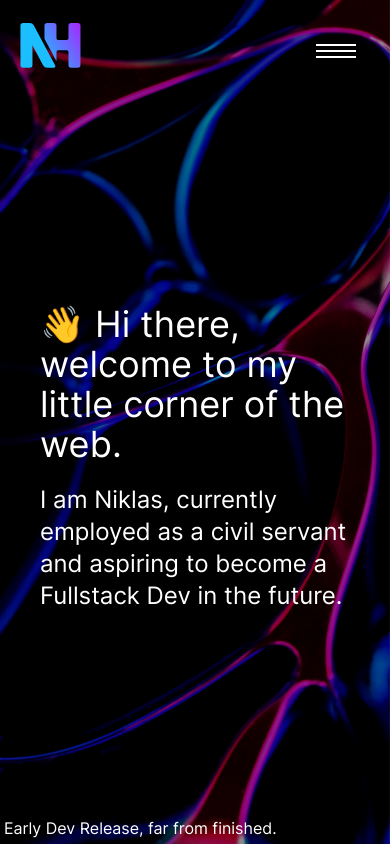
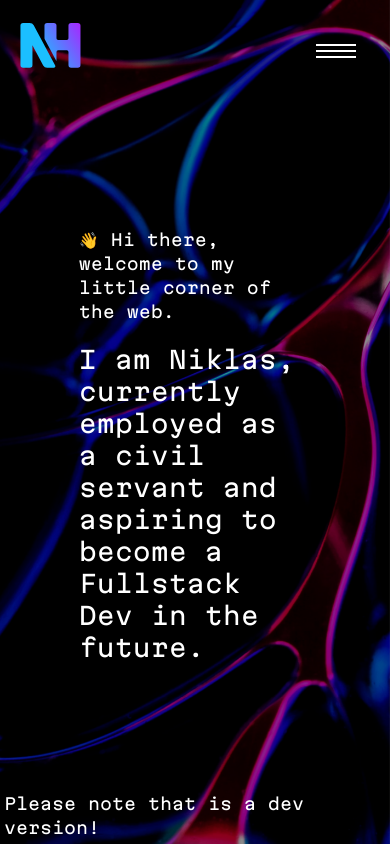
Before and after one commit to NiHaiden/website, a Next.js app: page / in a window 390 px wide. Built offline with nearby package versions, Linux system fonts and the light colour scheme; a web font is replaced by a local one.

Commit message:
sync changes to github

```diff
--- a/components/LandingPageText.jsx
+++ b/components/LandingPageText.jsx
@@ -2,10 +2,10 @@ export default function LandingPageText() {
 
     return (
         <div className={"h-full px-10 flex text-white items-center justify-center flex-grow flex-col"}>
-            <div className={"w-auto text-left text-4xl md:text-6xl block"}>👋 Hi there, welcome to my little corner of
+            <div className={"w-3/4 text-left md:text-6xl block"}>👋 Hi there, welcome to my little corner of
                 the web.
             </div>
-            <div className={"w-auto text-left pt-5 text-2xl md:text-3xl block"}>I am Niklas, currently employed as a
+            <div className={"w-3/4 text-left pt-5 text-2xl md:text-3xl block"}>I am Niklas, currently employed as a
                 civil servant and aspiring to become a Fullstack Dev in the future.
             </div>
         </div>
--- a/pages/aboutme.jsx
+++ b/pages/aboutme.jsx
@@ -8,7 +8,7 @@ export default function AboutMe() {
       <Navbar></Navbar>
       <div className={styleAboutMe.centerContainer}>
         <div className={styleAboutMe.container}>
-          <div className={styleAboutMe.aboutmetext}>
+          <div className={""}>
             Hello, I am Niklas Haiden, currently living near Vienna in the
             beautiful country of Austria. Since my early childhood, I am interest
             in computers and all that has to do with it. In June 2022 I received
@@ -16,14 +16,11 @@ export default function AboutMe() {
             St.Pölten. I am currently doing my mandatory service, also called
             &quot;Zivildienst&quot;. When I am not in front of the computer, I
             enjoy travelling around, visiting new places and taking pictures with
-            my camera or phone. I also enjoy cycling.{" "}
-          </div>
-
-          <div className={styleAboutMe.aboutmeimage}>
-            <Image src={"/me.JPG"} alt="a picture of myself" style={styleAboutMe.imageStyle} width={"400"} height={500} />
+            my camera or phone. I also enjoy cycling.
           </div>
         </div>
       </div>
     </div>
   );
+  // https://paste.niklas.life/ugeyufuvag.sql
 }
--- a/pages/index.jsx
+++ b/pages/index.jsx
@@ -3,7 +3,7 @@ import styles from '../styles/Home.module.css'
 import Navbar from "../components/Navbar";
 import LandingPageText from "../components/LandingPageText";
 import MenuOverlay from "../components/MenuOverlay";
-import {useState} from "react";
+import { useState } from "react";
 
 export default function Home() {
     const [navbarOpen, setNavbarOpen] = useState(false);
@@ -21,7 +21,7 @@ export default function Home() {
             <Navbar navbarOpen={navbarOpen} setNavbarOpen={setNavbarOpen}></Navbar>
             <MenuOverlay navbarOpen={navbarOpen} setNavbarOpen={setNavbarOpen}></MenuOverlay>
             <LandingPageText/>
-            <div className={"object-bottom pb-1 pl-1 text-white"}>Early Dev Release, far from finished.</div>
+            <div className={"object-bottom pb-1 pl-1 text-white"}>Please note that is a dev version!</div>
         </div>
     )
 }
--- a/styles/globals.css
+++ b/styles/globals.css
@@ -12,20 +12,20 @@
     font-display: swap;
 }
 
-html,
-body {
-    padding: 0;
-    margin: 0;
+@font-face {
+    font-family: 'Martian Mono SemiExpanded';
+    src: url('../public/fonts/MartianMono-SemiExpandedRegular.woff2') format('woff2'),
+    url('../public/fonts/MartianMono-SemiExpandedRegular.woff') format('woff');
+    font-weight: normal;
+    font-style: normal;
+    font-display: swap;
 }
 
-a {
-    color: inherit;
-    text-decoration: none;
-}
+
 
 * {
     box-sizing: border-box;
-    font-family: Inter, -apple-system, BlinkMacSystemFont, Segoe UI, Roboto, Oxygen,
+    font-family: "Martian Mono SemiExpanded", -apple-system, BlinkMacSystemFont, Segoe UI, Roboto, Oxygen,
     Ubuntu, Cantarell, Fira Sans, Droid Sans, Helvetica Neue, sans-serif;
 }
 
```
Also changed, not shown: components/Navbar.jsx (+22 -11 lines), styles/Aboutme.module.css (+3 -8 lines), public/fonts/MartianMono-SemiExpandedRegular.woff (added), public/fonts/MartianMono-SemiExpandedRegular.woff2 (added).
